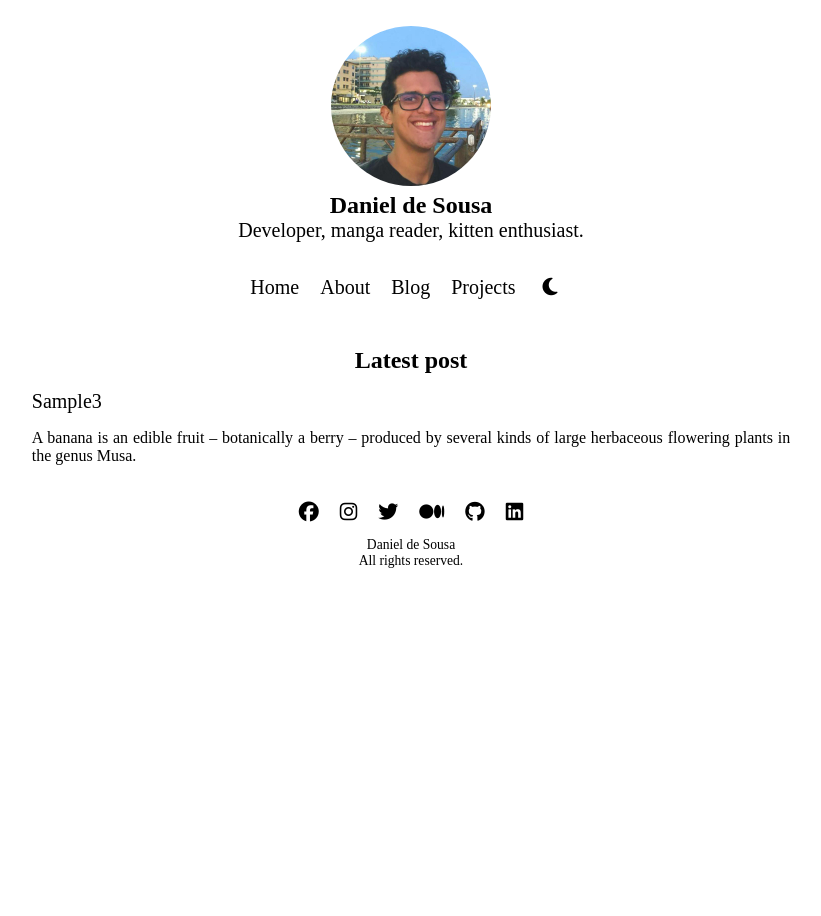
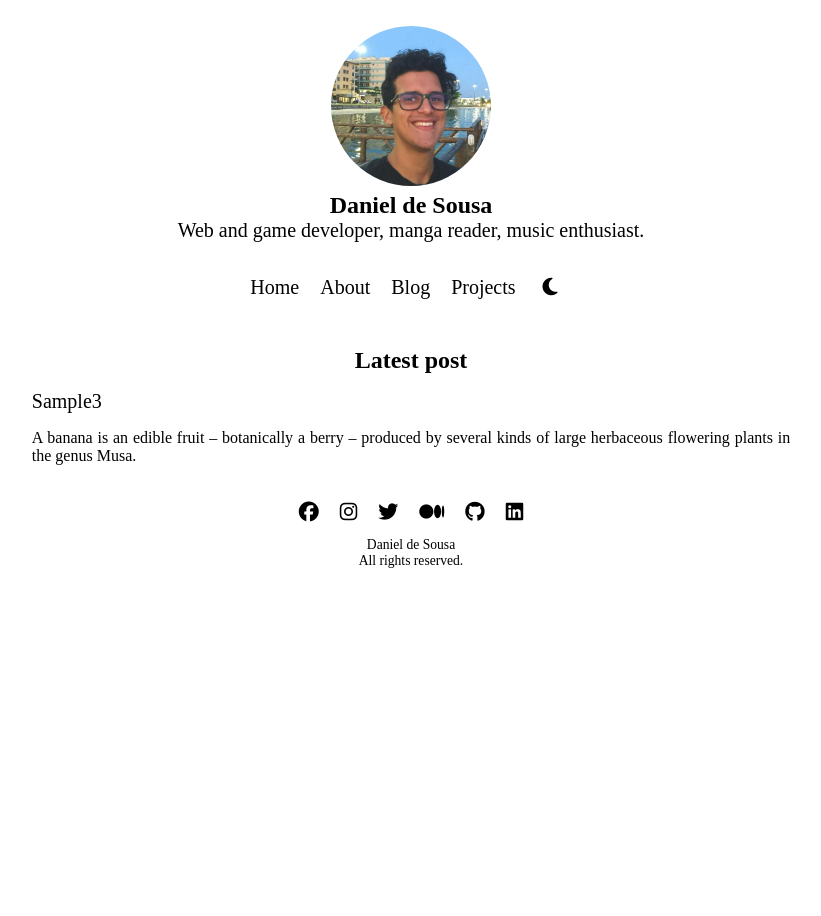
Before and after one commit to daniellopes04/daniellopes04.github.io, a Jekyll site: the page built from index.html, in a window 1280 px wide. Shown: the whole page, without its empty margins (229-1050 px from the left). Built offline with Jekyll 4.4.1, drawn with Linux system fonts in a browser that asks for light colours; nearby versions of some CDN libraries; some web fonts are replaced.

Commit message:
Update subtitle in header.html

```diff
--- a/_includes/header.html
+++ b/_includes/header.html
@@ -1,6 +1,6 @@
 <div class="center header">
     <img class="profile-picture" src="{{'/assets/images/profile.jpg' | relative_url}}" alt="Profile image">
     <h1 class="title">Daniel de Sousa</h1>
-    <h2 class="subtitle">Developer, manga reader, kitten enthusiast.</h2>
+    <h2 class="subtitle">Web and game developer, manga reader, music enthusiast.</h2>
     <hr class="line">
 </div>
```
